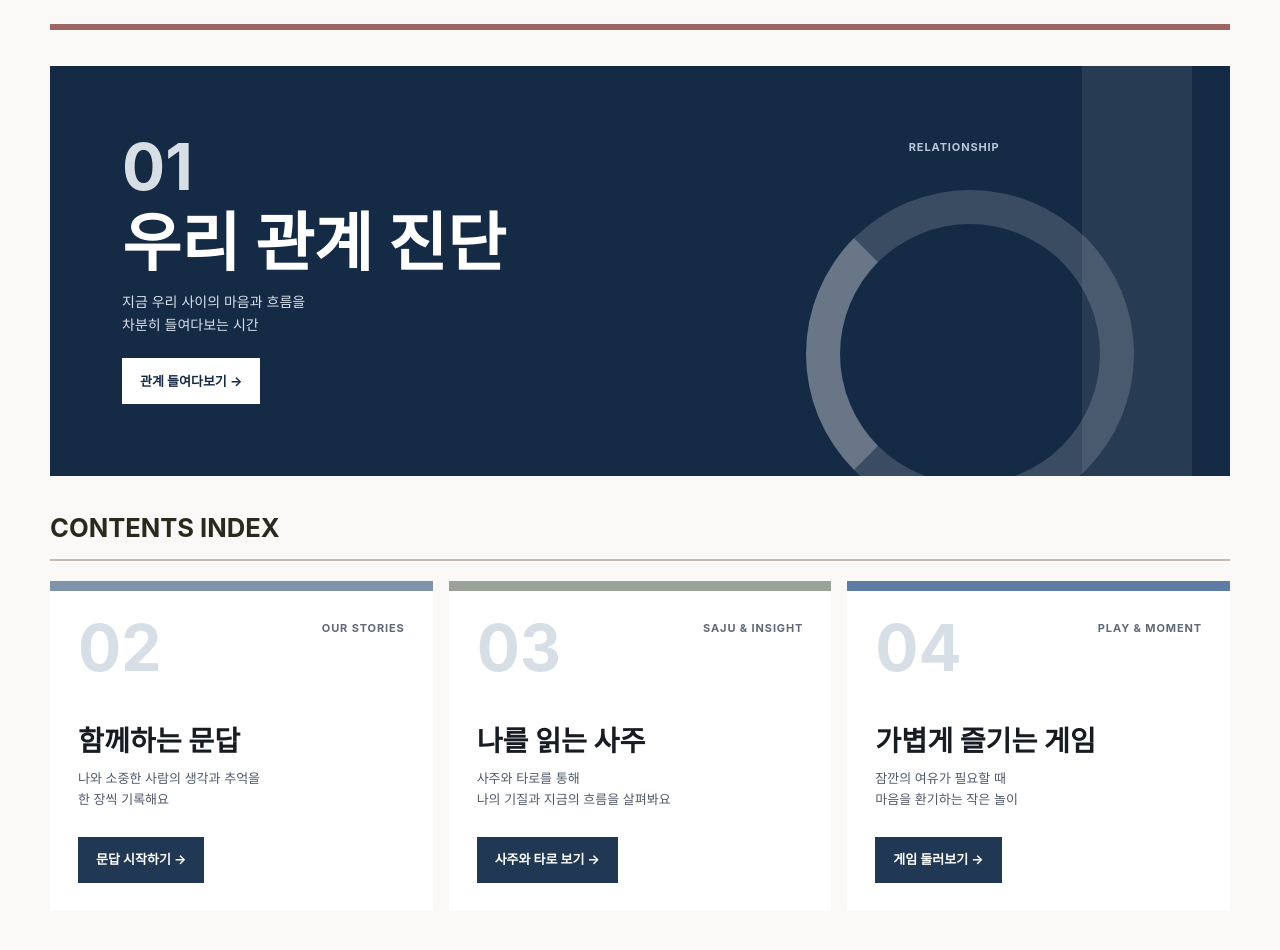
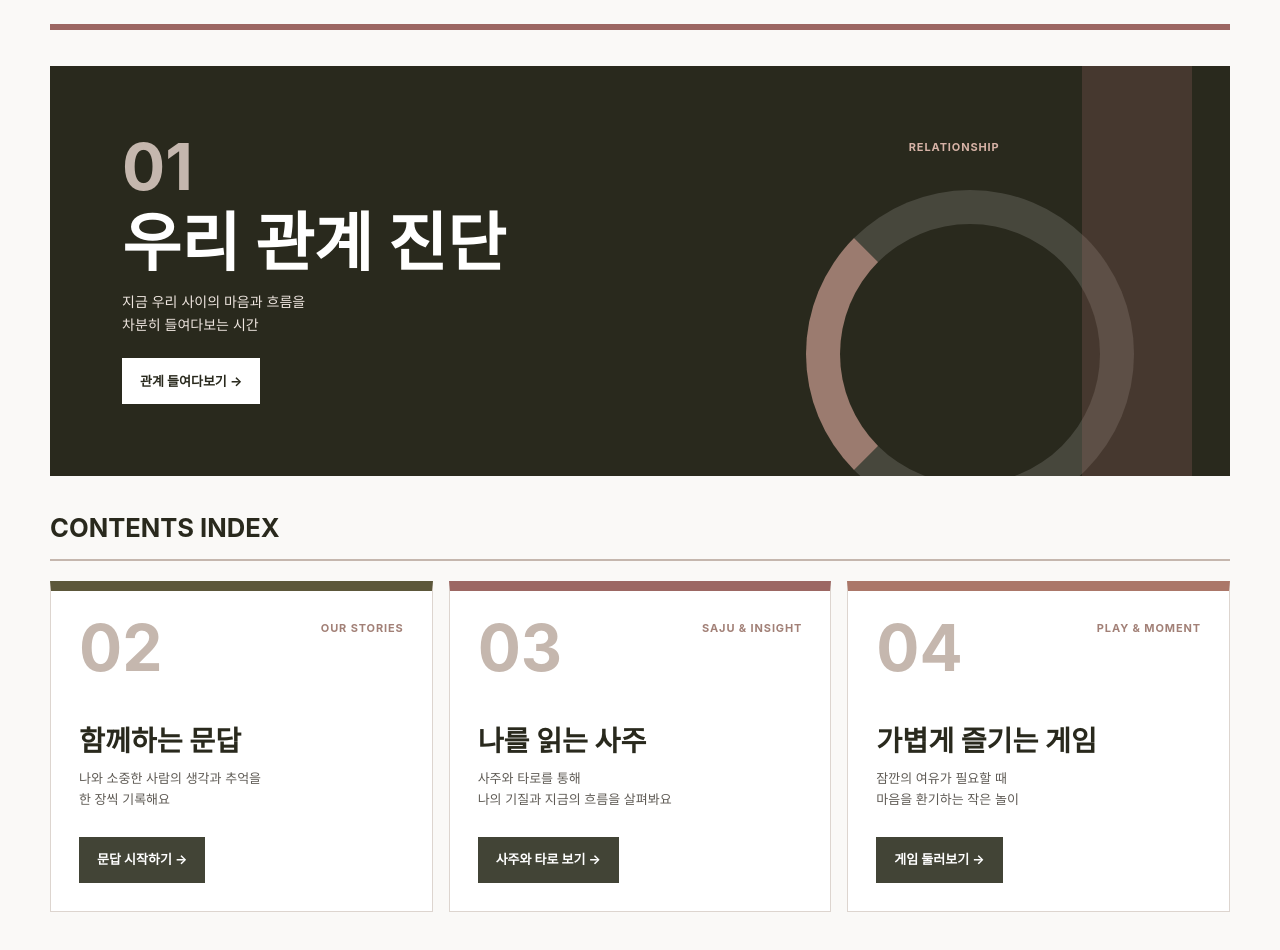
Before and after one commit to coffee-and/eun-contents, a React (Vite) app: page / in a window 1280 px wide. Shown: the part 260-1210 px from the top of the page. Built offline with nearby package versions, Linux system fonts and the light colour scheme; a web font is replaced by a local one.

Commit message:
style: refresh home cards with white cozy nude palette

```diff
--- a/src/shared/styles/editorial/home-cards.css
+++ b/src/shared/styles/editorial/home-cards.css
@@ -4,8 +4,8 @@
   overflow: hidden;
   border: 0;
   border-radius: 0;
-  background: #152a44;
-  color: #ffffff;
+  background: var(--hub-featured-bg);
+  color: var(--hub-featured-text);
   box-shadow: none;
 }
 
@@ -16,8 +16,8 @@
   bottom: -42px;
   width: clamp(160px, 22vw, 260px);
   aspect-ratio: 1;
-  border: 34px solid rgba(255, 255, 255, 0.16);
-  border-left-color: rgba(255, 255, 255, 0.36);
+  border: 34px solid rgba(255, 255, 255, 0.14);
+  border-left-color: color-mix(in srgb, var(--hub-blush) 72%, transparent);
   border-radius: 50%;
 }
 
@@ -28,7 +28,7 @@
   top: 0;
   width: clamp(64px, 9vw, 110px);
   height: 100%;
-  background: rgba(255, 255, 255, 0.08);
+  background: color-mix(in srgb, var(--hub-rose) 26%, transparent);
 }
 
 .theme-hub .featured-card__body {
@@ -43,7 +43,7 @@
 }
 
 .theme-hub .featured-card .content-card__category {
-  color: #b8c7da;
+  color: var(--hub-featured-label);
 }
 
 .theme-hub .featured-card__meta,
@@ -57,7 +57,7 @@
 .theme-hub .featured-card__title {
   max-width: 780px;
   margin: 0;
-  color: #ffffff;
+  color: var(--hub-featured-text);
   font-size: clamp(2.2rem, 5vw, 4.8rem);
   font-weight: 700;
   line-height: 1.04;
@@ -67,7 +67,7 @@
 .theme-hub .featured-card__description {
   max-width: 620px;
   margin: 0;
-  color: #d8e1ec;
+  color: var(--hub-featured-text-soft);
   font-size: var(--font-body-large);
   line-height: var(--line-body);
   white-space: pre-line;
@@ -89,27 +89,28 @@
 
 .theme-hub .featured-card__button {
   margin-top: 8px;
-  background: #ffffff;
-  color: #152a44;
+  background: var(--hub-featured-button-bg);
+  color: var(--hub-featured-button-text);
 }
 
 .theme-hub .featured-card__button:hover:not(:disabled) {
-  background: #e8edf2;
+  background: var(--hub-featured-button-hover-bg);
+  color: var(--hub-featured-button-text);
 }
 
 .theme-hub .content-card__link {
   margin-top: auto;
-  background: #203854;
-  color: #ffffff;
+  background: var(--hub-primary);
+  color: var(--hub-white);
 }
 
 .theme-hub .content-card__link:hover:not(:disabled) {
-  background: #152a44;
+  background: var(--hub-primary-hover);
 }
 
 .theme-hub .content-card__link:disabled {
-  background: #e5e9ee;
-  color: #717b88;
+  background: var(--hub-surface-muted);
+  color: var(--hub-text-muted);
   cursor: not-allowed;
 }
 
@@ -120,28 +121,28 @@
   min-height: 310px;
   padding: 28px;
   overflow: hidden;
-  border: 0;
-  border-top: 10px solid #5d7da5;
+  border: 1px solid var(--hub-border-color);
+  border-top: 10px solid var(--hub-blush);
   border-radius: 0;
-  background: #ffffff;
-  color: #171b22;
+  background: var(--hub-surface);
+  color: var(--hub-text-primary);
   box-shadow: none;
 }
 
 .theme-hub .category-card--together-questions {
-  border-top-color: #7f93aa;
+  border-top-color: var(--hub-moss);
 }
 
 .theme-hub .category-card--saju {
-  border-top-color: #9aa29a;
+  border-top-color: var(--hub-rose);
 }
 
 .theme-hub .category-card--mini-games {
-  border-top-color: #5d7da5;
+  border-top-color: var(--hub-clay);
 }
 
 .theme-hub .content-card__number {
-  color: #d8dee6;
+  color: var(--hub-stone);
   font-size: clamp(2.7rem, 5vw, 4.4rem);
   font-weight: 700;
   line-height: 0.9;
@@ -149,13 +150,13 @@
 
 .theme-hub .category-card__category {
   max-width: 9rem;
-  color: #5f6977;
+  color: var(--hub-mauve);
   text-align: right;
 }
 
 .theme-hub .category-card__title {
   margin: 48px 0 10px;
-  color: #171b22;
+  color: var(--hub-ink);
   font-size: clamp(1.35rem, 2.2vw, 1.8rem);
   font-weight: 700;
   line-height: 1.18;
@@ -164,7 +165,7 @@
 
 .theme-hub .category-card__description {
   margin: 0 0 26px;
-  color: #4f5a68;
+  color: var(--hub-text-secondary);
   font-size: var(--font-body-small);
   line-height: var(--line-body);
   white-space: pre-line;
@@ -172,14 +173,14 @@
 }
 
 .theme-hub .category-card--disabled {
-  background: #eef1f4;
+  background: var(--hub-surface-soft);
 }
 
 .theme-hub .category-card--disabled .content-card__number,
 .theme-hub .category-card--disabled .category-card__category,
 .theme-hub .category-card--disabled .category-card__title,
 .theme-hub .category-card--disabled .category-card__description {
-  color: #7b8490;
+  color: var(--hub-text-muted);
 }
 
 .theme-hub .coming-soon {
@@ -192,10 +193,10 @@
   grid-template-columns: minmax(280px, 0.8fr) minmax(0, 1.2fr);
   min-height: 520px;
   overflow: hidden;
-  border: 0;
-  border-top: 10px solid #5d7da5;
+  border: 1px solid var(--hub-border-color);
+  border-top: 10px solid var(--hub-rose);
   border-radius: 0;
-  background: #ffffff;
+  background: var(--hub-surface);
   box-shadow: none;
 }
 
@@ -213,17 +214,14 @@
   padding: clamp(32px, 5vw, 64px);
 }
 
-.theme-hub .coming-soon__issue {
-  color: #5d7da5;
-}
-
+.theme-hub .coming-soon__issue,
 .theme-hub .coming-soon__category {
-  color: #5d7da5;
+  color: var(--hub-wine);
 }
 
 .theme-hub .coming-soon__card h1 {
   margin: 0;
-  color: #171b22;
+  color: var(--hub-ink);
   font-size: var(--font-page-title);
   line-height: var(--line-title);
 }
@@ -231,14 +229,14 @@
 .theme-hub .coming-soon__card p {
   max-width: 32rem;
   margin: 0;
-  color: #4f5a68;
+  color: var(--hub-text-secondary);
   font-size: var(--font-body-large);
   line-height: var(--line-body);
 }
 
 .theme-hub .coming-soon__card strong {
   margin-top: 16px;
-  color: #203854;
+  color: var(--hub-olive);
   font-size: var(--font-label);
   letter-spacing: var(--letter-label);
 }
```
